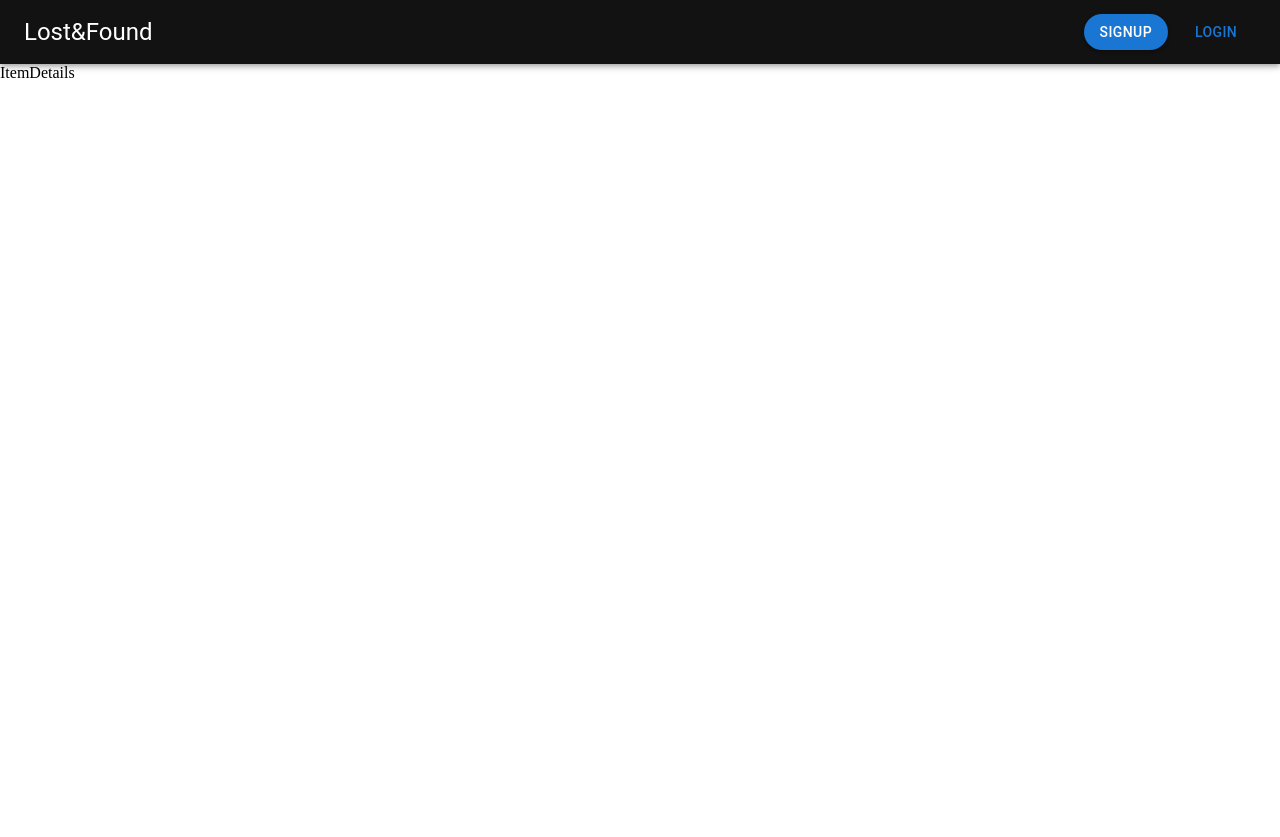
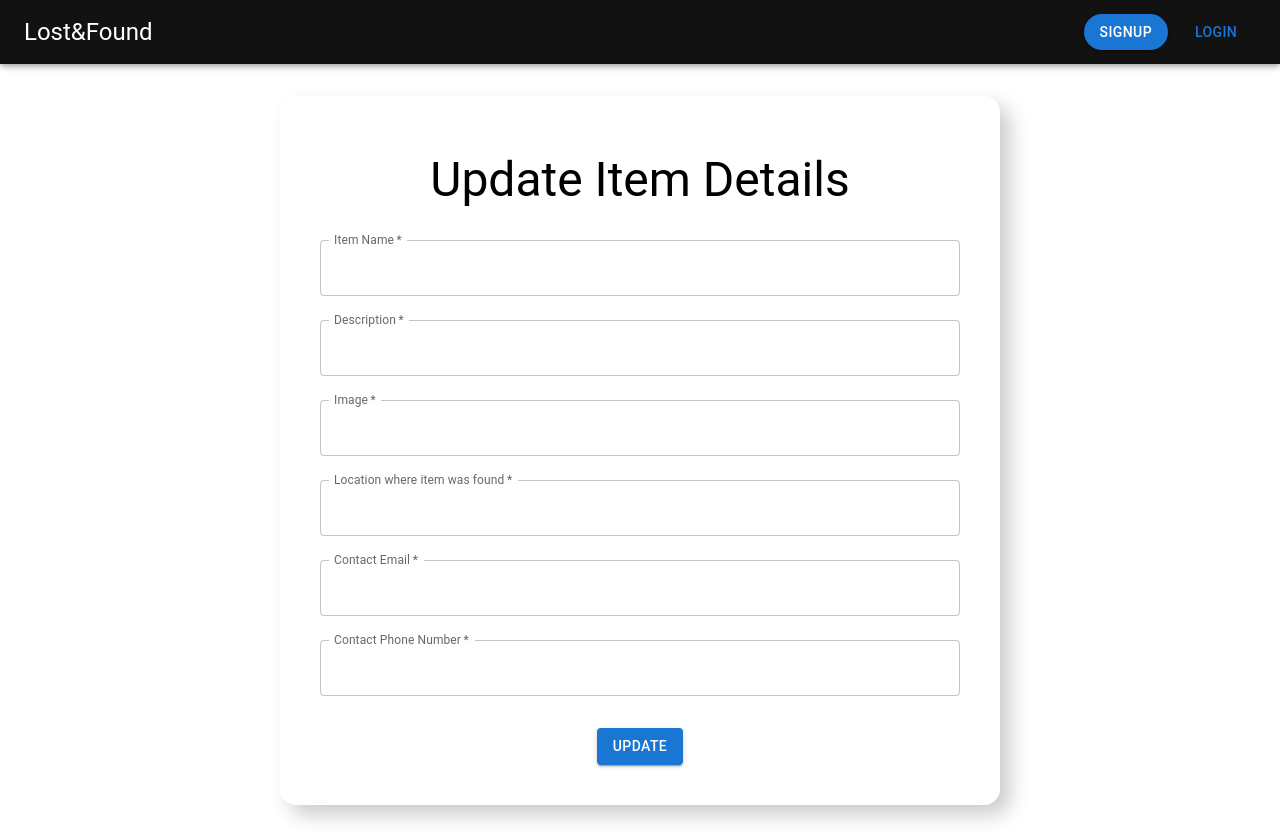
Before and after one commit to sahanmndl/Lost-and-Found, a React (Create React App) app in the folder client/: page /foundItems/1 in a window 1280 px wide. Before the commit the page ends 800 px from the top, so only its background shows below. Built offline with nearby package versions, Linux system fonts and the light colour scheme; no server answers.

Commit message:
Edit and Delete item

```diff
--- a/client/src/components/AddItem.js
+++ b/client/src/components/AddItem.js
@@ -1,8 +1,11 @@
 import React, {useState} from 'react';
 import {Box, Typography, TextField, Button} from "@mui/material";
 import axios from 'axios';
+import { useNavigate } from 'react-router-dom';
 
 const AddItem = () => {
+
+  const navigate = useNavigate()
 
   const [inputs, setInputs] = useState({
     name: "",
@@ -41,6 +44,7 @@ const AddItem = () => {
     console.log(inputs)
     sendRequest()
     .then(data => console.log(data))
+    .then(() => navigate("/allItems"))
   }
 
   return (
--- a/client/src/components/ItemContainer.js
+++ b/client/src/components/ItemContainer.js
@@ -10,8 +10,30 @@ import EditIcon from '@mui/icons-material/Edit';
 import CallIcon from '@mui/icons-material/Call';
 import AlternateEmailIcon from '@mui/icons-material/AlternateEmail';
 import LocationOnIcon from '@mui/icons-material/LocationOn';
+import { useNavigate } from 'react-router-dom';
+import axios from 'axios';
 
-const ItemContainer = ({name, description, image, foundat, email, number, username}) => {
+const ItemContainer = ({id, name, description, image, foundat, email, number, username, isUser}) => {
+
+  const navigate = useNavigate()
+
+  const handleEdit = () => {
+    navigate(`/foundItems/${id}`)
+  }
+
+  const sendDeleteRequest = async () => {
+    const response = await axios.delete(`http://localhost:5000/api/item/${id}`)
+                                .catch(err => console.log(err))
+    const data = await response.data
+
+    return data
+  }
+
+  const handleDelete = () => {
+    sendDeleteRequest()
+    .then((data) => console.log(data))
+  }
+
   return (
     <div>
       {" "}
@@ -74,14 +96,16 @@ const ItemContainer = ({name, description, image, foundat, email, number, userna
               {email}
             </Typography>
         </Box>
-        <Box display="flex">
-            <IconButton sx={{ marginLeft: "auto" }}>
+        {isUser &&
+          <Box display="flex">
+            <IconButton sx={{ marginLeft: "auto" }} onClick={handleEdit}>
               <EditIcon color="warning" />
             </IconButton>
-            <IconButton>
+            <IconButton onClick={handleDelete}>
               <DeleteIcon color="error" />
             </IconButton>
-        </Box>
+          </Box>
+        }
       </Card>
     </div>
   )
--- a/client/src/components/ItemDetails.js
+++ b/client/src/components/ItemDetails.js
@@ -1,9 +1,168 @@
-import React from 'react'
+import axios from 'axios';
+import React, { useEffect, useState } from 'react';
+import { useNavigate, useParams } from 'react-router-dom';
+import {Box, Typography, TextField, Button} from "@mui/material";
 
 const ItemDetails = () => {
-  return (
-    <div>ItemDetails</div>
-  )
+
+    const [itemDetails, setItemDetails] = useState()
+    const [inputs, setInputs] = useState({})
+
+    const itemId = useParams().id
+    const navigate = useNavigate()
+
+    const handleChange = (e) => {
+        setInputs((prevState) => ({
+            ...prevState,
+            [e.target.name]: e.target.value
+        }))
+    }
+
+    const fetchItemDetails = async () => {
+        const response = await axios.get(`http://localhost:5000/api/item/${itemId}`)
+                                    .catch(err => console.log(err))
+        const data = await response.data
+        return data
+    }
+
+    useEffect(() => {
+        fetchItemDetails()
+        .then((data) => {
+            setItemDetails(data.item)
+            setInputs({
+                name: data.item.name,
+                description: data.item.description,
+                foundat: data.item.foundat,
+                email: data.item.email,
+                number: data.item.number,
+                image: data.item.image
+            })
+        })
+    }, [itemId])
+
+    const sendRequest = async () => {
+        const response = await axios.put(`http://localhost:5000/api/item/updateitem/${itemId}`, {
+            name: inputs.name,
+            description: inputs.description,
+            foundat: inputs.foundat,
+            email: inputs.email,
+            number: inputs.number
+        }).catch(err => console.log(err))
+
+        const data = await response.data
+
+        return data
+    }
+
+    const handleSubmission = (e) => {
+        e.preventDefault()
+        console.log(inputs)
+        sendRequest()
+        .then((data) => console.log(data))
+        .then(() => navigate('/foundItems/'))
+    }
+
+    return (
+        <div>
+            {inputs &&
+                <form onSubmit={handleSubmission}>
+                    <Box
+                        width="50%"
+                        display="flex"
+                        flexDirection={"column"}
+                        alignItems="center"
+                        justifyContent={"center"}
+                        boxShadow="10px 10px 20px #ccc"
+                        padding={5}
+                        margin="auto"
+                        marginTop={4}
+                        marginBottom={4}
+                        borderRadius={4}
+                    >
+                        <Typography variant="h3" padding={2} textAlign="center">
+                            Update Item Details
+                        </Typography>
+                        <TextField
+                            required
+                            fullWidth
+                            name="name"
+                            label="Item Name"
+                            type="text"
+                            margin='normal'
+                            value={inputs.name}
+                            onChange={handleChange}
+                            InputLabelProps={{shrink: true}}
+                        />
+                        <TextField
+                            required
+                            fullWidth
+                            multiline
+                            name="description"
+                            label="Description"
+                            type="text"
+                            margin='normal'
+                            maxRows={4}
+                            value={inputs.description}
+                            onChange={handleChange}
+                            InputLabelProps={{shrink: true}}
+                        />
+                        <TextField
+                            required
+                            fullWidth
+                            name="image"
+                            label="Image"
+                            type="text"
+                            margin='normal'
+                            value={inputs.image}
+                            onChange={handleChange}
+                            InputLabelProps={{shrink: true}}
+                        />
+                        <TextField
+                            required
+                            fullWidth
+                            name="foundat"
+                            label="Location where item was found"
+                            type="text"
+                            margin='normal'
+                            value={inputs.foundat}
+                            onChange={handleChange}
+                            InputLabelProps={{shrink: true}}
+                        />
+                        <TextField
+                            required
+                            fullWidth
+                            name="email"
+                            label="Contact Email"
+                            type="email"
+                            margin='normal'
+                            value={inputs.email}
+                            onChange={handleChange}
+                            InputLabelProps={{shrink: true}}
+                        />
+                        <TextField
+                            required
+                            fullWidth
+                            name="number"
+                            label="Contact Phone Number"
+                            type="text"
+                            margin='normal'
+                            inputProps={{ inputMode: 'numeric', pattern: '[0-9]*' }}
+                            value={inputs.number}
+                            onChange={handleChange}
+                            InputLabelProps={{shrink: true}}
+                        />
+                        <Button
+                            type="submit"
+                            variant="contained"
+                            sx={{ marginTop: 3 }}
+                        >
+                            Update
+                        </Button>
+                    </Box>
+                </form>
+            }
+        </div>
+    )
 }
 
 export default ItemDetails
--- a/client/src/components/Items.js
+++ b/client/src/components/Items.js
@@ -40,6 +40,7 @@ const Items = () => {
       {items && items.map((item, index) => (
         <Grid item xs={2} sm={4} md={4} key={index}>
           <ItemContainer
+            id={item._id}
             name={item.name}
             description={item.description}
             image={item.image}
@@ -47,6 +48,7 @@ const Items = () => {
             email={item.email}
             number={item.number}
             username={item.user.name}
+            isUser={localStorage.getItem('userId') === item.user._id}
           />
         </Grid>
       ))}
--- a/client/src/components/UserItems.js
+++ b/client/src/components/UserItems.js
@@ -6,6 +6,7 @@ import { Grid } from '@mui/material';
 const UserItems = () => {
 
   const [userItems, setUserItems] = useState()
+  const [userName, setUserName] = useState()
 
   const userId = localStorage.getItem('userId')
 
@@ -13,6 +14,7 @@ const UserItems = () => {
     const response = await axios.get(`http://localhost:5000/api/item/user/${userId}`)
                                 .catch(err => console.log(err))
     const data = await response.data
+    setUserName(data.items.name)
 
     return data
   }
@@ -29,13 +31,15 @@ const UserItems = () => {
       {userItems && userItems.map((item, index) => (
         <Grid item xs={2} sm={4} md={4} key={index}>
           <ItemContainer
+            id={item._id}
             name={item.name}
             description={item.description}
             image={item.image}
             foundat={item.foundat}
             email={item.email}
             number={item.number}
-            username={item.user.name}
+            username={userName}
+            isUser={true}
           />
         </Grid>
       ))}
```
